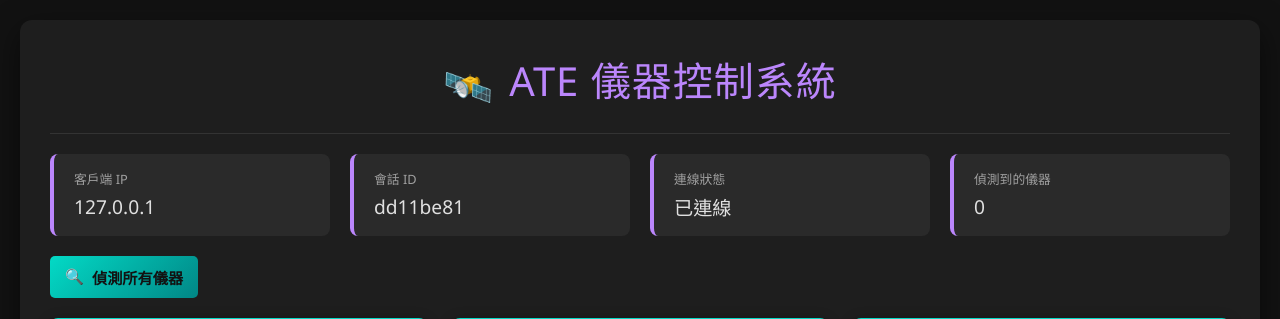
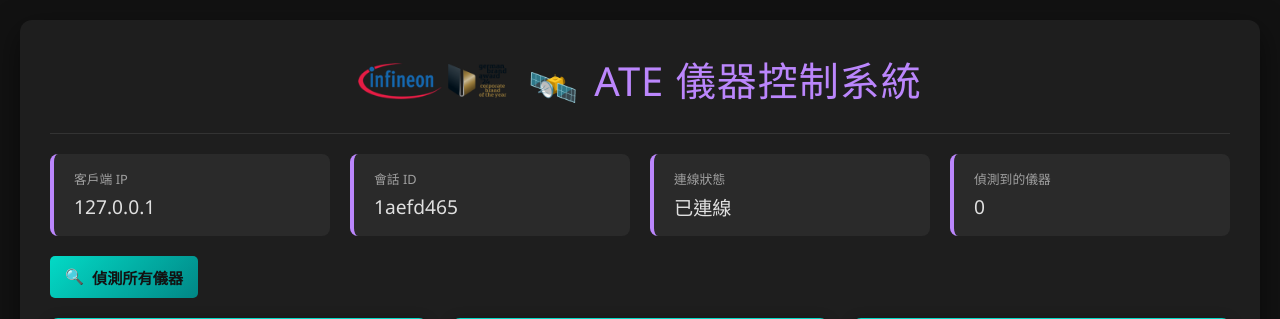
Before and after one commit to a9202507/DCO_TW_ATE_GUI, a FastAPI app: page / in a window 1280 px wide. Shown: the top 319 px of the page. Run offline with FastAPI, Linux system fonts and the light colour scheme; data that the repository does not hold is empty; some libraries are stand-ins or nearby versions.

Commit message:
add logo

```diff
--- a/server/static/css/styles.css
+++ b/server/static/css/styles.css
@@ -1,6 +1,6 @@
 /* General Body Styles */
 body {
-    font-family: 'Segoe UI', 'Roboto', 'Helvetica Neue', Arial, sans-serif;
+  font-family: "Segoe UI", "Roboto", "Helvetica Neue", Arial, sans-serif;
   margin: 0;
   background-color: #121212;
   color: #e0e0e0;
@@ -28,6 +28,24 @@ header {
   border-bottom: 1px solid #333;
   padding-bottom: 20px;
   margin-bottom: 20px;
+  display: flex;
+  flex-direction: row;
+  align-items: center;
+  justify-content: center;
+  gap: 20px;
+  flex-wrap: nowrap;
+}
+.logo-container {
+  display: flex;
+  justify-content: center;
+  align-items: center;
+}
+
+.logo {
+  max-height: 60px;
+  max-width: 150px;
+  object-fit: contain;
+  flex-shrink: 0;
 }
 
 header h1 {
@@ -185,8 +203,13 @@ button {
   color: #e0e0e0;
 }
 
-.btn-detection { background: linear-gradient(135deg, #03dac6, #018786); color: #121212; }
-.btn-secondary { background-color: #555; }
+.btn-detection {
+  background: linear-gradient(135deg, #03dac6, #018786);
+  color: #121212;
+}
+.btn-secondary {
+  background-color: #555;
+}
 
 button:hover:not(:disabled) {
   transform: translateY(-2px);
@@ -209,15 +232,27 @@ button:disabled {
   min-height: 1.2em;
   word-wrap: break-word;
 }
-.status.success { background-color: #2e4b32; color: #a5d6a7; border-color: #388e3c; }
-.status.error { background-color: #4d2a2a; color: #ef9a9a; border-color: #d32f2f; }
-.status.info { background-color: #2a3a4a; color: #90caf9; border-color: #1976d2; }
+.status.success {
+  background-color: #2e4b32;
+  color: #a5d6a7;
+  border-color: #388e3c;
+}
+.status.error {
+  background-color: #4d2a2a;
+  color: #ef9a9a;
+  border-color: #d32f2f;
+}
+.status.info {
+  background-color: #2a3a4a;
+  color: #90caf9;
+  border-color: #1976d2;
+}
 
 .panel-status-display {
   background-color: #1e1e1e;
   border-radius: 6px;
   padding: 15px;
-    font-family: 'Fira Code', monospace;
+  font-family: "Fira Code", monospace;
   font-size: 0.9em;
   display: grid;
   grid-template-columns: repeat(auto-fit, minmax(100px, 1fr));
@@ -317,7 +352,7 @@ h2 .icon {
 .instrument-details .instrument-address {
   font-size: 0.9em;
   color: #a0a0a0;
-    font-family: 'Fira Code', 'Courier New', monospace;
+  font-family: "Fira Code", "Courier New", monospace;
 }
 
 .no-instruments {
@@ -339,12 +374,20 @@ h2 .icon {
 }
 
 @keyframes spin {
-    to { transform: rotate(360deg); }
+  to {
+    transform: rotate(360deg);
+  }
 }
 
 @keyframes fadeIn {
-    from { opacity: 0; transform: translateY(-10px); }
-    to { opacity: 1; transform: translateY(0); }
+  from {
+    opacity: 0;
+    transform: translateY(-10px);
+  }
+  to {
+    opacity: 1;
+    transform: translateY(0);
+  }
 }
 
 /* Responsive Design */
@@ -364,4 +407,12 @@ h2 .icon {
   .client-info {
     grid-template-columns: 1fr;
   }
+  header {
+    flex-direction: column;
+    gap: 15px;
   }
+  .logo {
+    max-height: 50px;
+    max-width: 120px;
+  }
+}
--- a/server/templates/index.html
+++ b/server/templates/index.html
@@ -1,16 +1,22 @@
 <!DOCTYPE html>
 <html lang="zh-Hant">
   <head>
-    <meta charset="UTF-8">
-    <meta name="viewport" content="width=device-width, initial-scale=1.0">
+    <meta charset="UTF-8" />
+    <meta name="viewport" content="width=device-width, initial-scale=1.0" />
     <title>ATE 儀器控制系統</title>
-    <link rel="stylesheet" href="/static/css/styles.css">
-    <link href="https://fonts.googleapis.com/css2?family=Fira+Code&family=Roboto:wght@300;400;500;700&display=swap" rel="stylesheet">
+    <link rel="stylesheet" href="/static/css/styles.css" />
+    <link
+      href="https://fonts.googleapis.com/css2?family=Fira+Code&family=Roboto:wght@300;400;500;700&display=swap"
+      rel="stylesheet"
+    />
     <script src="https://cdn.plot.ly/plotly-latest.min.js"></script>
   </head>
   <body>
     <div class="container">
       <header>
+        <div class="logo-container">
+          <img src="/static/image/logo.png" alt="ATE Logo" class="logo" />
+        </div>
         <h1><span class="icon">🛰️</span>ATE 儀器控制系統</h1>
       </header>
 
```
Also changed, not shown: server/static/image/logo.png (added). Lines whose indentation alone changed are shown as unchanged.
